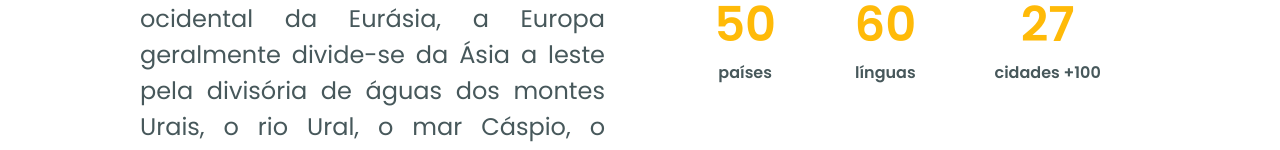
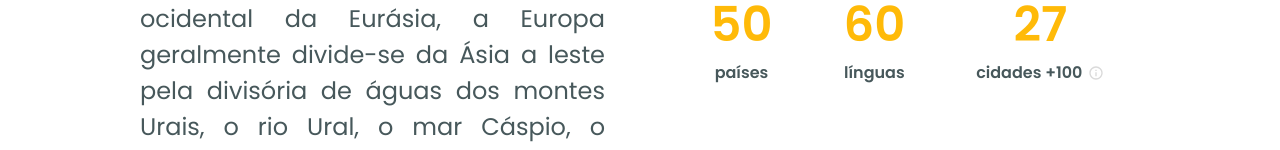
Before and after one commit to lucasggmc/world-trip-app, a Next.js app: page /continents/1 in a window 1280 px wide. Shown: the part 787-937 px from the top of the page. Built offline with nearby package versions, Linux system fonts and the light colour scheme.

Commit message:
adicionado tooltip no informativo das cidades e criado component para ref dos Icons

```diff
--- a/package.json
+++ b/package.json
@@ -17,6 +17,7 @@
     "next": "11.1.2",
     "react": "17.0.2",
     "react-dom": "17.0.2",
+    "react-icons": "^4.2.0",
     "sass": "^1.39.0",
     "swiper": "^7.0.4"
   },
--- /dev/null
+++ b/src/components/Icon/index.tsx
@@ -0,0 +1,20 @@
+import { forwardRef } from "@chakra-ui/system";
+import { ForwardRefRenderFunction } from "toasted-notes/node_modules/@types/react";
+import { ReactNode } from "toasted-notes/node_modules/@types/react";
+
+interface IconProps {
+    children: ReactNode;
+}
+
+const IconBase: ForwardRefRenderFunction<HTMLElement, IconProps> =  ({children, ...rest}, ref) => {
+    return(
+        <span
+        ref={ref}
+        {...rest}
+        >
+            {children}
+        </span>
+    )
+}
+
+export const Icon = forwardRef(IconBase);
--- a/src/pages/continents/[continent].tsx
+++ b/src/pages/continents/[continent].tsx
@@ -1,7 +1,9 @@
-import { Flex, Heading, Text, Box, Grid } from "@chakra-ui/react";
+import { Flex, Heading, Text, Box, Grid, Tooltip } from "@chakra-ui/react";
 import { CityCard } from "../../components/Citycard";
 import { Header } from "../../components/Header";
 import { theme } from '../../styles/theme';
+import { RiInformationLine } from 'react-icons/ri';
+import { Icon } from '../../components/Icon';
 
 
 export default function Continents() {
@@ -17,7 +19,7 @@ export default function Continents() {
                 bg="url('/images/europe2.jpg') no-repeat center center"
                 backgroundSize="cover"
                 w="100%"
-                h={["150","150", "300", "500"]}
+                h={["150", "150", "300", "500"]}
                 alignItems={["center", "center", "flex-end"]}
                 justifyContent="flex-start"
                 pl="140"
@@ -55,7 +57,16 @@ export default function Continents() {
                             <Box as="span" color={theme.colors.highlight} fontSize="5xl">
                                 27
                             </Box>
-                            <Text as="p">cidades +100</Text>
+                            <Flex alignItems="center" gridGap="1.5">
+                                <Text as="p">
+                                    cidades +100
+                                </Text>
+                                <Tooltip label="Você pode encontrar muito mais cidades também">
+                                    <Icon>
+                                        <RiInformationLine size={16} color={theme.colors.gray200}/>
+                                    </Icon>
+                                </Tooltip>
+                            </Flex>
                         </Flex>
                     </Flex>
                 </Flex>
--- a/src/styles/theme.ts
+++ b/src/styles/theme.ts
@@ -8,7 +8,9 @@ export const theme = extendTheme({
             400: '#999999',
             600: '#47585B'
         },
-        highlight: '#FFBA08'
+        highlight: '#FFBA08',
+        gray200: '#DADADA',
+
     },
     fonts: {
         heading: 'Poppins',
```
Also changed, not shown: 2 other files (tests, documents, lock files or other folders).
